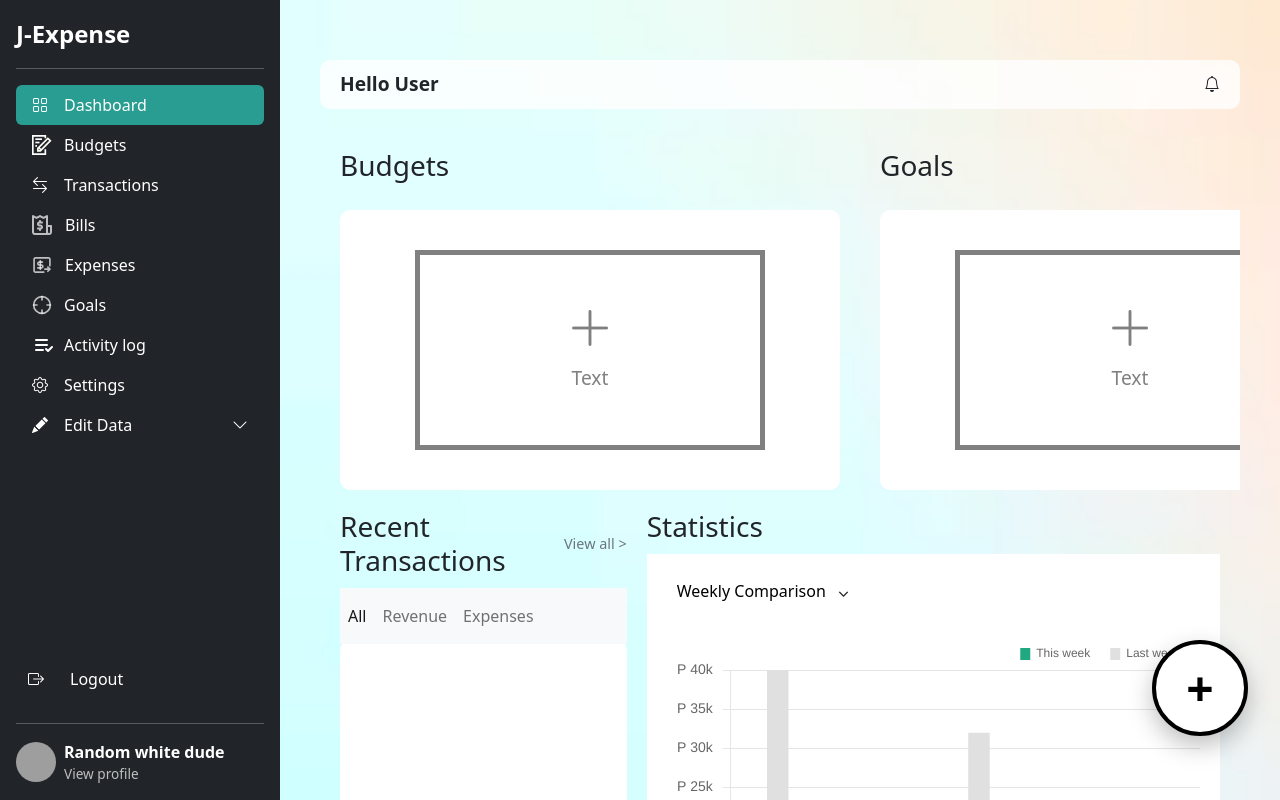
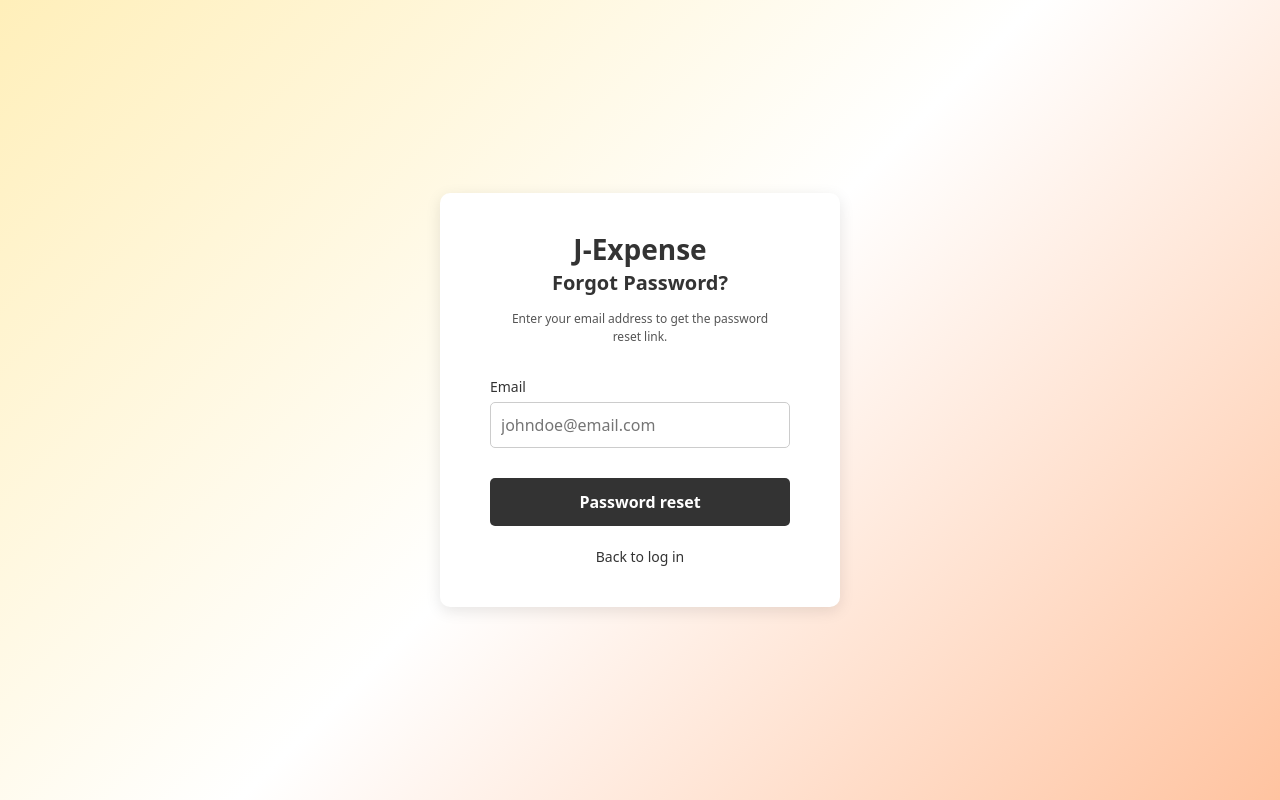
Before and after one commit to jones21312321313213/J-Expense, a React (Vite) app in the folder j-expense-frontend/: page / in a window 1280 px wide. Shown: the top 800 px of the page. Built offline with nearby package versions, Linux system fonts and the light colour scheme; grey boxes are pictures that could not be loaded.

Commit message:
added forgetpassword

```diff
--- a/j-expense-frontend/src/main.jsx
+++ b/j-expense-frontend/src/main.jsx
@@ -7,6 +7,7 @@ import "bootstrap-icons/font/bootstrap-icons.css";
 import 'bootstrap/dist/js/bootstrap.bundle.min.js';
 
 import App from './App'
+import ForgetPassword from './pages/ForgetPassword';
 
 
 
@@ -15,7 +16,7 @@ createRoot(document.getElementById('root')).render(
   <StrictMode>
     {/* <RouterProvider router ={router} /> */}
     <BrowserRouter>
-      <App/>
+      <ForgetPassword/>
     </BrowserRouter>
   </StrictMode>,
 )
--- /dev/null
+++ b/j-expense-frontend/src/pages/ForgetPassword.jsx
@@ -0,0 +1,131 @@
+function ForgetPassword() {
+
+  const pageStyle = {
+    display: 'flex',
+    justifyContent: 'center',
+    alignItems: 'center',
+    minHeight: '100vh',
+    background: 'linear-gradient(135deg, #FFEFBA 0%, #FFFFFF 50%, #FFC3A0 100%)',
+    padding: '20px',
+  };
+
+  const cardStyle = {
+    backgroundColor: 'white',
+    padding: '40px 50px',
+    borderRadius: '10px',
+    boxShadow: '0 4px 15px rgba(0, 0, 0, 0.1)',
+    width: '100%',
+    maxWidth: '400px',
+    textAlign: 'center',
+  };
+
+  const logoStyle = {
+    fontSize: '28px',
+    fontWeight: 'bold',
+    marginBottom: '5px',
+    color: '#333',
+  };
+
+  const headerStyle = {
+    fontSize: '20px',
+    fontWeight: '600',
+    marginBottom: '15px',
+    color: '#333',
+  };
+
+  const descriptionStyle = {
+    fontSize: '12px',
+    color: '#555',
+    marginBottom: '30px',
+    padding: '0 20px',
+  };
+
+  const formGroupStyle = {
+    textAlign: 'left',
+    marginBottom: '20px',
+  };
+
+  const labelStyle = {
+    display: 'block',
+    fontSize: '14px',
+    fontWeight: '500',
+    marginBottom: '5px',
+    color: '#333',
+  };
+
+  const inputStyle = {
+    width: '100%',
+    padding: '10px',
+    border: '1px solid #ccc',
+    borderRadius: '5px',
+    fontSize: '16px',
+    boxSizing: 'border-box',
+  };
+
+  const buttonStyle = {
+    width: '100%',
+    padding: '12px',
+    backgroundColor: '#333', // Dark background for the button
+    color: 'white',
+    border: 'none',
+    borderRadius: '5px',
+    fontSize: '16px',
+    fontWeight: '600',
+    cursor: 'pointer',
+    marginTop: '10px',
+  };
+
+  const backLinkStyle = {
+    display: 'block',
+    marginTop: '20px',
+    fontSize: '14px',
+    color: '#333',
+    textDecoration: 'none',
+  };
+
+
+  return (
+    <div style={pageStyle}>
+      <div style={cardStyle}>
+
+        {/* Logo/App Name */}
+        <h1 style={logoStyle}>J-Expense</h1>
+
+        {/* Header */}
+        <h2 style={headerStyle}>Forgot Password?</h2>
+
+        {/* Description */}
+        <p style={descriptionStyle}>
+          Enter your email address to get the password reset link.
+        </p>
+
+        <form>
+          {/* Email Input */}
+          <div style={formGroupStyle}>
+            <label htmlFor="email" style={labelStyle}>Email</label>
+            <input
+              type="email"
+              id="email"
+              placeholder="johndoe@email.com"
+              style={inputStyle}
+              // You would typically use useState here to capture the value
+            />
+          </div>
+
+          {/* Password Reset Button */}
+          <button type="submit" style={buttonStyle}>
+            Password reset
+          </button>
+        </form>
+
+        {/* Back to Login Link */}
+        <a href="/login" style={backLinkStyle}>
+          Back to log in
+        </a>
+
+      </div>
+    </div>
+  );
+}
+
+export default ForgetPassword;
```
